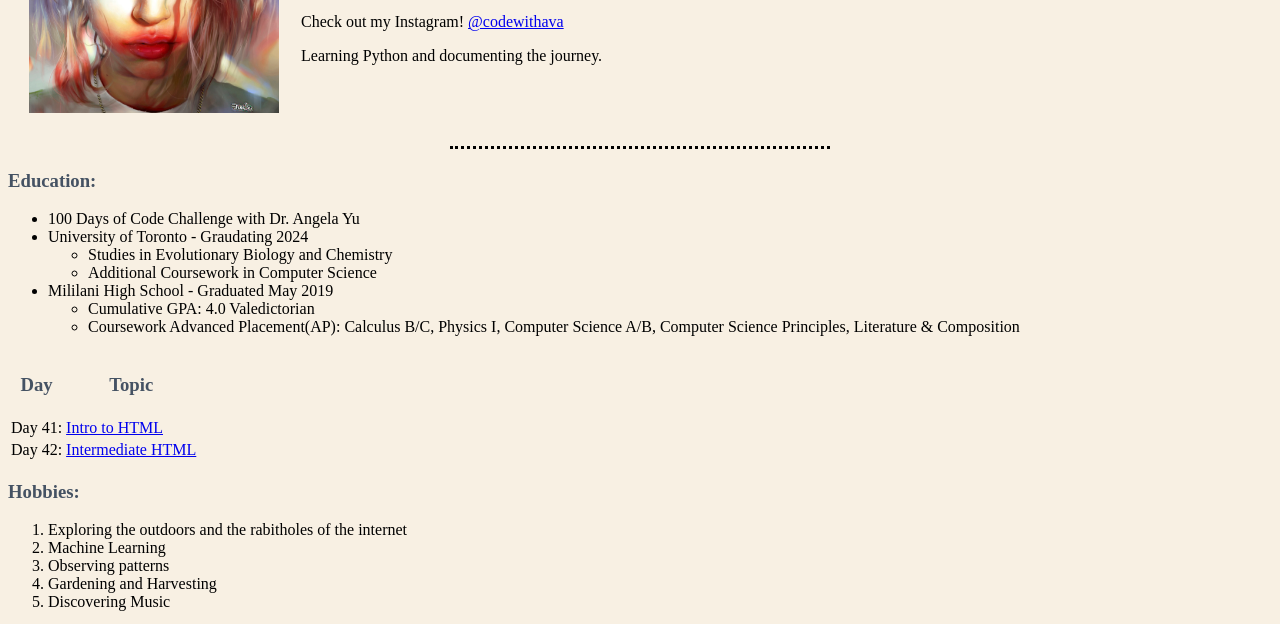
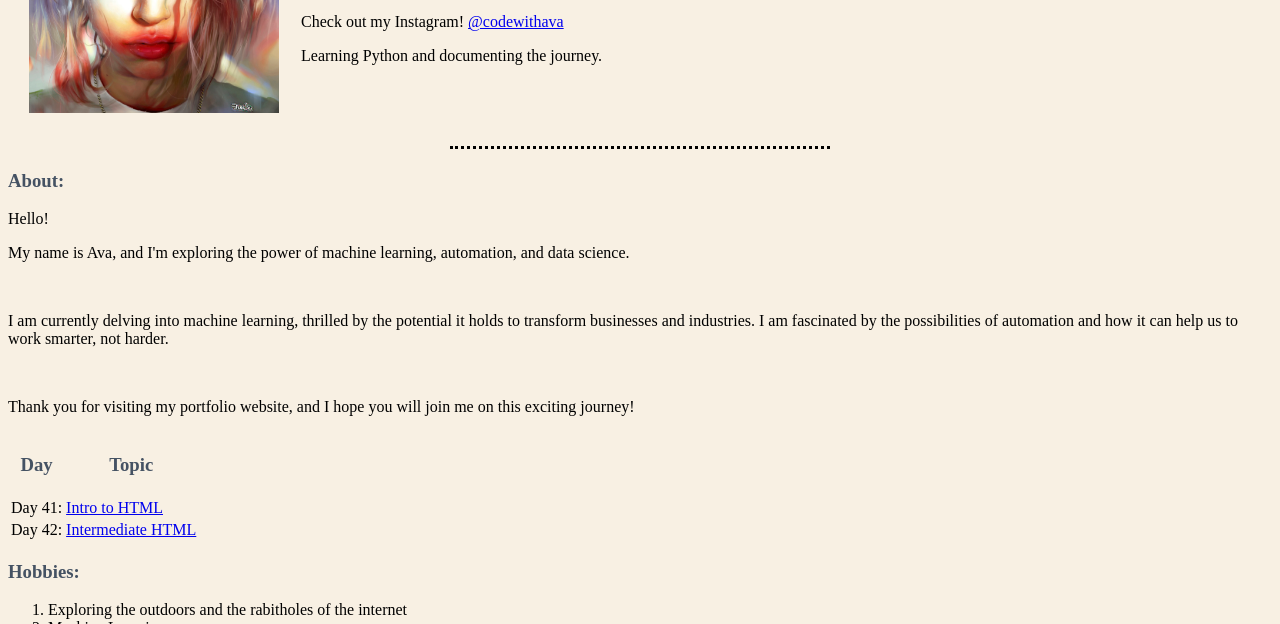
Before and after one commit to codewithava/cv, a plain HTML site: page index.html in a window 1280 px wide. Shown: the part 166-790 px from the top of the page. Drawn offline with Linux system fonts and the light colour scheme.

Commit message:
Add files via upload

```diff
--- a/index.html
+++ b/index.html
@@ -15,11 +15,15 @@
     <table cellspacing="20">
       <tr>
         <td> <img src="Images\ZombieLady - Copy.jpg"  alt="Profile Pic"> </td>
-        <td> <h1> 🌏 Welcome to my Python Playground 🌏 </h1>
-        <p><em> Following curiosity, vibes, and passion. <strong> Road to being a Web Developer </strong></em><p>
-        <!-- Above is how to embed a link -->
-        <p> Check out my Instagram! <a href="https://www.instagram.com/codewithava"> @codewithava</a> <p>
-        <p> Learning Python and documenting the journey. <p> </td>
+        <td>
+          <div class="header">
+            <h1> 🌏 Welcome to my Python Playground 🌏 </h1>
+            <p><em> Following curiosity, vibes, and passion. <strong> Road to being a Web Developer </strong></em><p>
+            <!-- Above is how to embed a link -->
+            <p> Check out my Instagram! <a href="https://www.instagram.com/codewithava"> @codewithava</a> <p>
+            <p> Learning Python and documenting the journey. <p>
+          </div>
+        </td>
       </tr>
     </table>
 
@@ -27,21 +31,28 @@
     <!--  -->
     <hr>
     <!-- Create an unordered list of Education and Relevant Coursework -->
-    <h3> Education: </h3>
-    <!-- create bullet list html mdn, UL stands for unordered list, ordered list would be A, B, C -->
-    <ul>
-      <li> 100 Days of Code Challenge with Dr. Angela Yu </li>
-      <li> University of Toronto - Graudating 2024 </li>
-      <ul>
-        <li> Studies in Evolutionary Biology and Chemistry </li>
-        <li> Additional Coursework in Computer Science </li>
-      </ul>
-      <li> Mililani High School - Graduated May 2019 </li>
-      <ul>
-        <li> Cumulative GPA: 4.0 Valedictorian</li>
-        <li> Coursework Advanced Placement(AP): Calculus B/C, Physics I, Computer Science  A/B, Computer Science Principles, Literature & Composition </li>
-      </ul>
-    </ul>
+    <h3>About: </h3>
+    <div class="about_me_div">
+
+    <p class="about_me_description_hello">Hello!
+    </p>
+
+    <p class="about_me_description">My name is Ava, and I'm exploring the power of machine learning, automation, and data science.
+      </p>
+
+      <br>
+
+    <p class="about_me_description"> I am currently delving into machine learning, thrilled by the potential it holds to transform businesses
+      and industries. I am fascinated by the possibilities of automation and how it can help us to work smarter, not harder.
+      </p>
+
+      <br>
+
+
+    <p class="about_me_description"> Thank you for visiting my portfolio website, and I hope you will join me on this exciting journey!
+    </p>
+    </div>
+
 
 
     <!-- Python Project Folers -->
```
Also changed, not shown: contact_me.html (+1 -5 lines).
